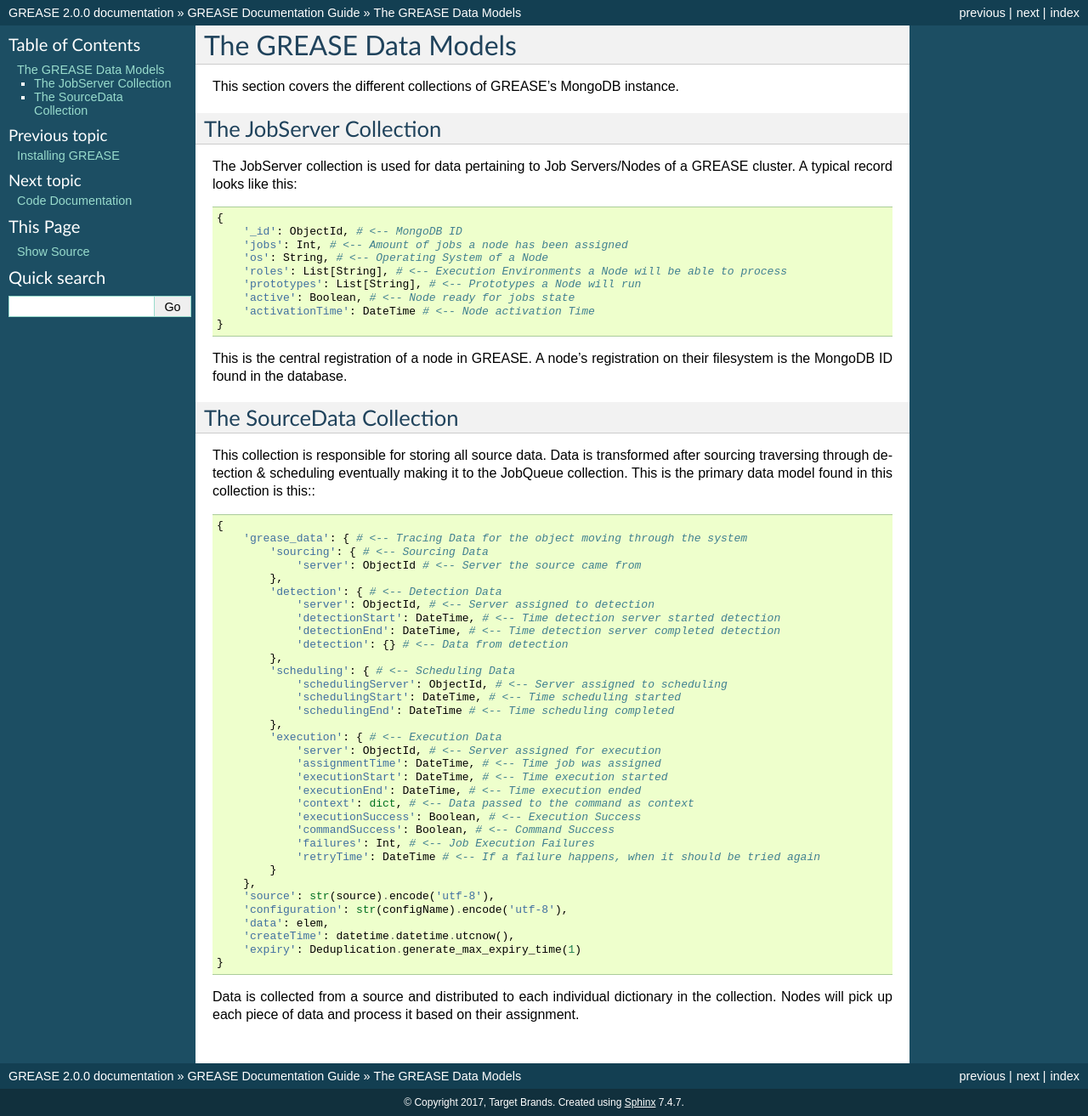
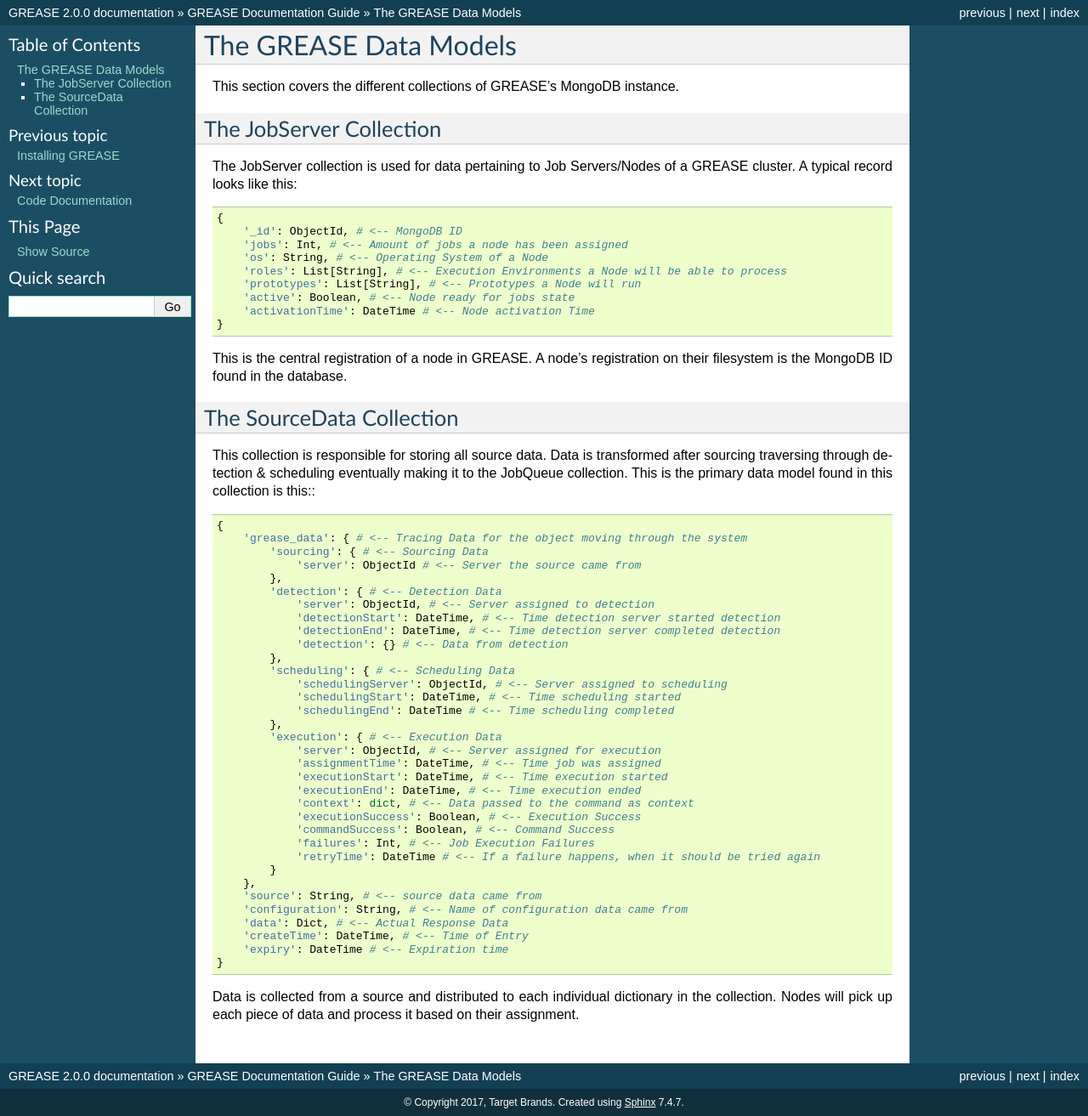
Before and after one commit to target/grease, a Sphinx documentation site: the page built from docs/GreaseGuide/data_model.rst, in a window 1280 px wide. Shown: the whole page at 85% size. Built offline with Sphinx 7.4.7, drawn with Linux system fonts in a browser that asks for light colours.

Commit message:
Changed to types in Doc
Signed-off-by: James.E.Bell <james.e.bell@target.com>

```diff
--- a/docs/GreaseGuide/data_model.rst
+++ b/docs/GreaseGuide/data_model.rst
@@ -57,11 +57,11 @@
                 'retryTime': DateTime # <-- If a failure happens, when it should be tried again
             }
         },
-        'source': str(source).encode('utf-8'),
-        'configuration': str(configName).encode('utf-8'),
-        'data': elem,
-        'createTime': datetime.datetime.utcnow(),
-        'expiry': Deduplication.generate_max_expiry_time(1)
+        'source': String, # <-- source data came from
+        'configuration': String, # <-- Name of configuration data came from
+        'data': Dict, # <-- Actual Response Data
+        'createTime': DateTime, # <-- Time of Entry
+        'expiry': DateTime # <-- Expiration time
     }
 
 Data is collected from a source and distributed to each individual dictionary in the collection. Nodes will pick up
```
